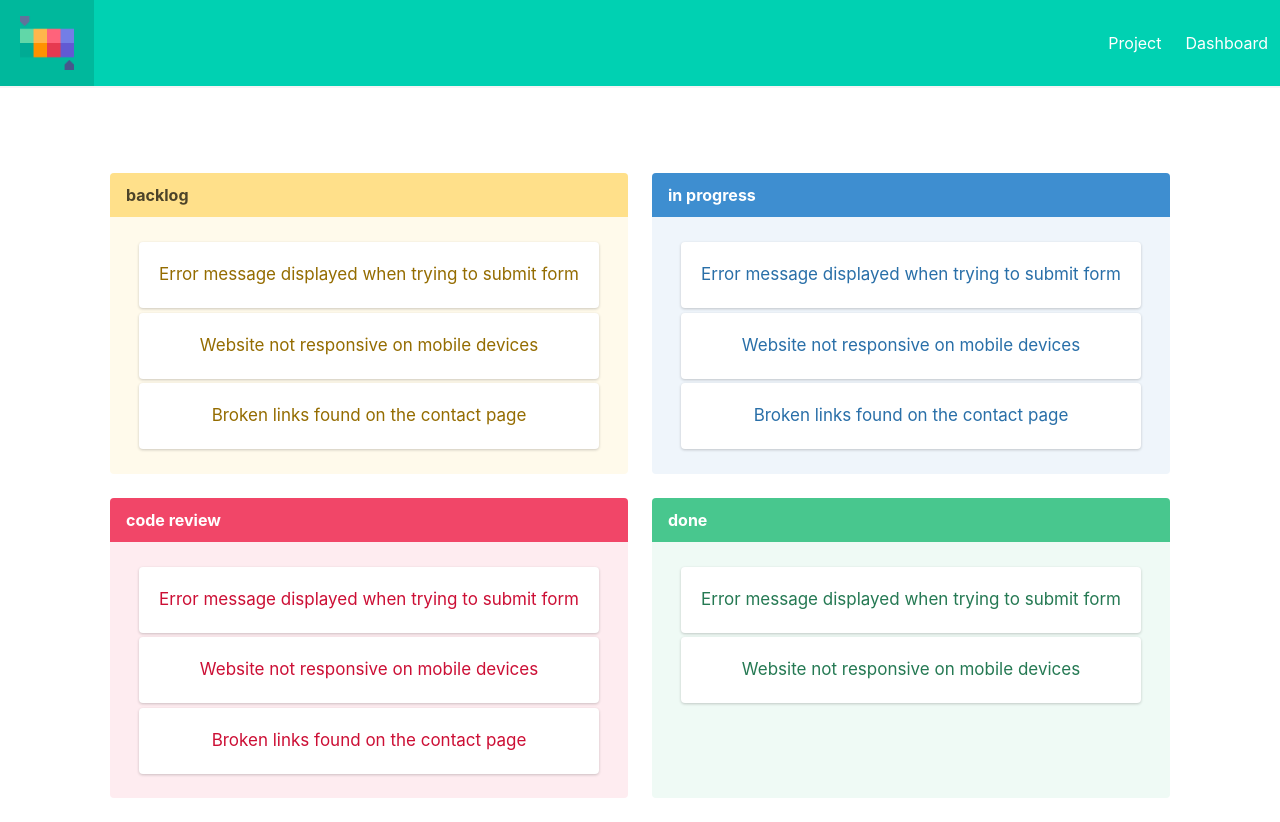
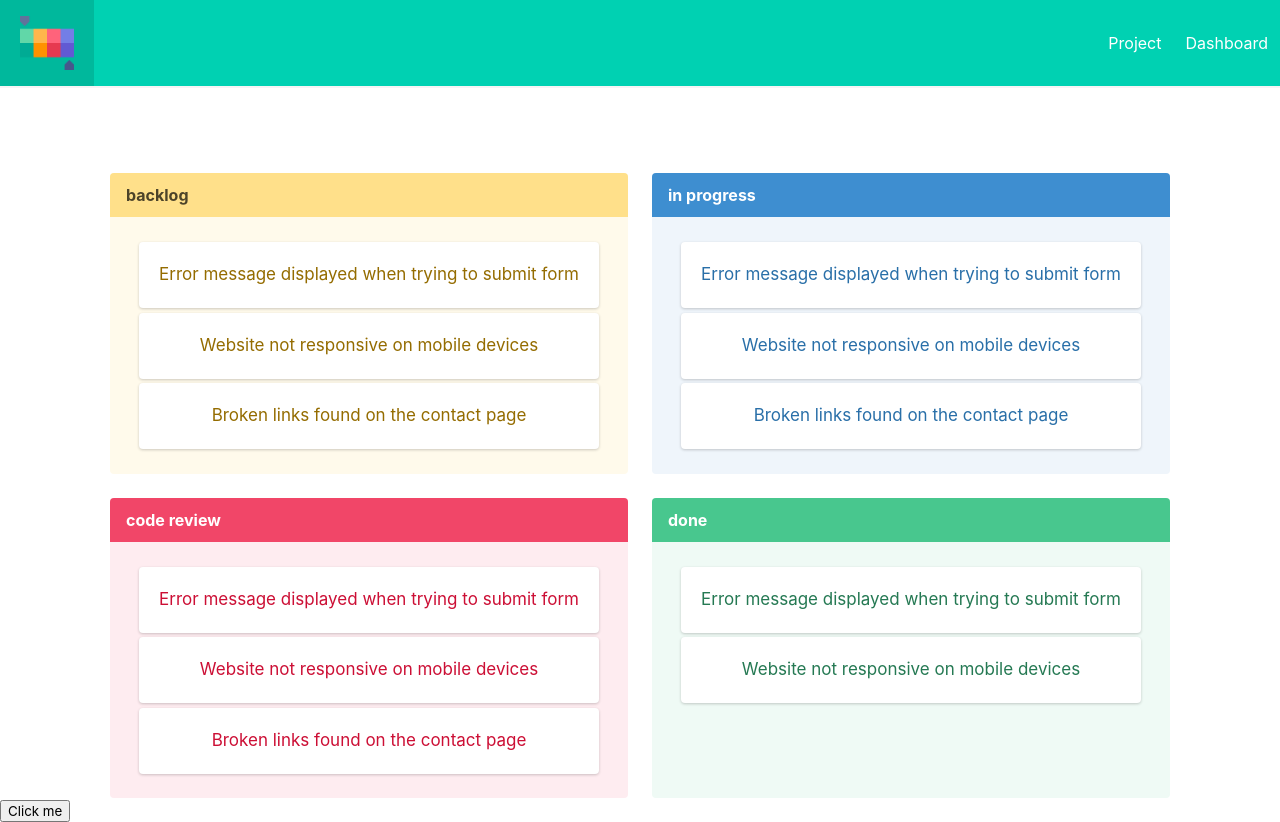
Before and after one commit to tricia-holmes/issue-tracker, a React (Vite) app: page / in a window 1280 px wide. Built offline with nearby package versions, Linux system fonts and the light colour scheme.

Commit message:
Add Redux hooks

```diff
--- a/src/App.tsx
+++ b/src/App.tsx
@@ -1,13 +1,22 @@
 import { useState } from 'react'
+import { useSelector } from 'react-redux'
+import { useDispatch } from 'react-redux'
 import './App.css'
 import Board from './components/Board'
 import Nav from './components/Nav'
+import { addTicket } from './store/actions'
 
 function App() {
+  const dispatch = useDispatch()
+  const makeTicket = (title: string, description: string) => {
+    dispatch(addTicket({ title, description }))
+  }
+
   return (
     <>
       <Nav />
       <Board />
+      <button onClick={() => makeTicket('this is my title', 'this is a desc')}>Click me</button>
     </>
   )
 }
```
